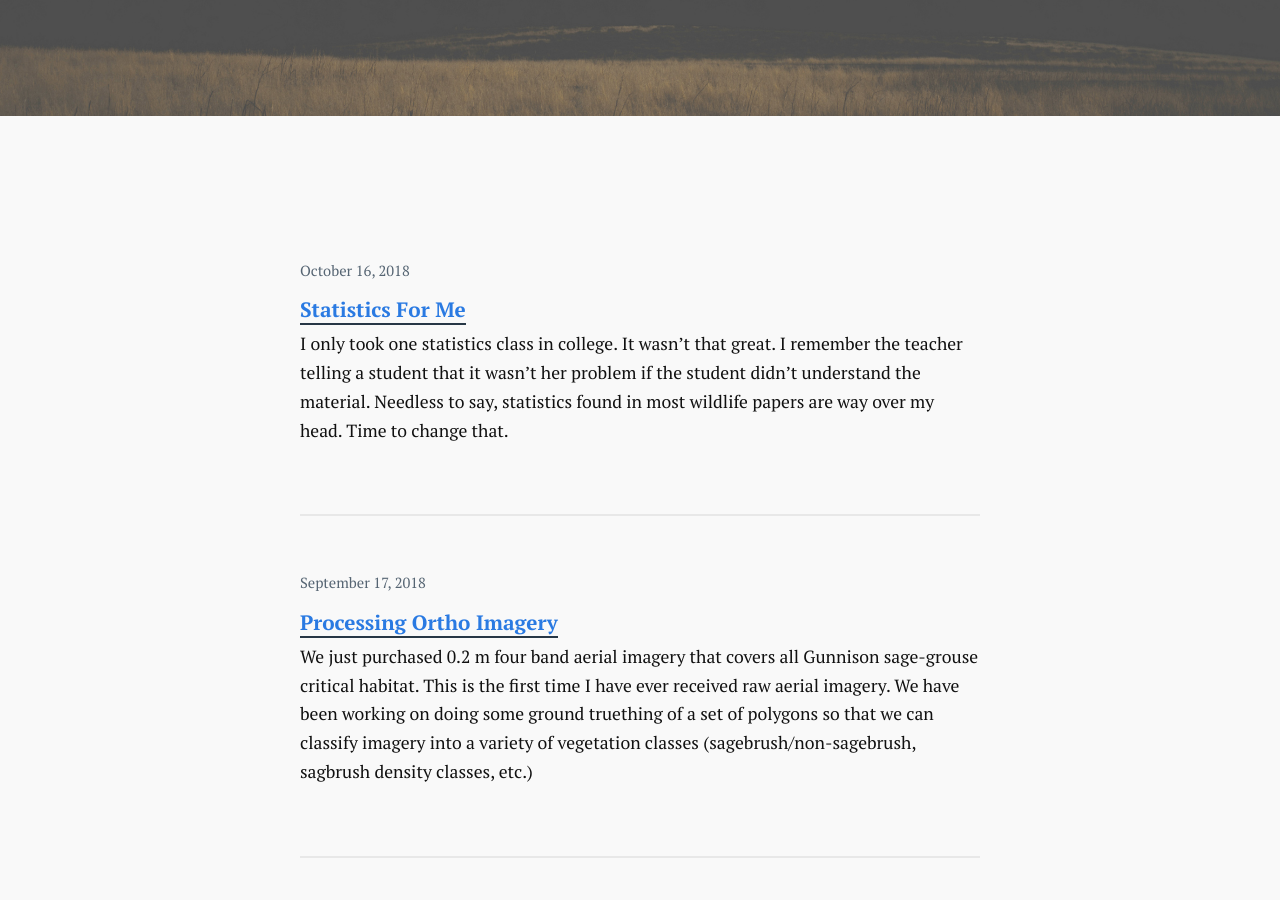
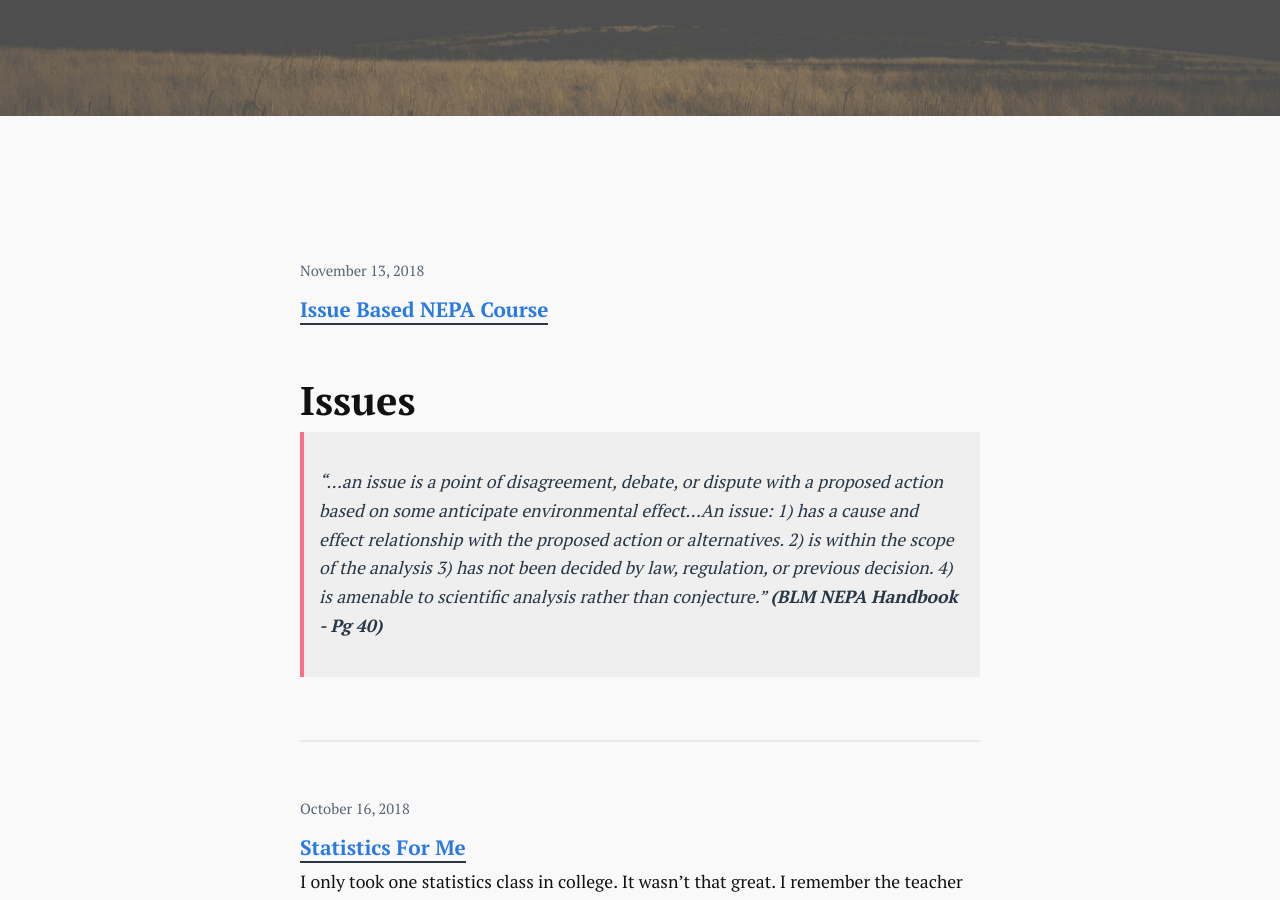
Before and after one commit to mschmidty/bio_notes, a Jekyll site: the page built from notes/index.html, in a window 1280 px wide and 900 px high, scrolled down 750 px. Built offline with Jekyll 4.4.1, drawn with Linux system fonts in a browser that asks for light colours; some of the changed text lies outside the part shown.

Commit message:
updated archy model and added not on NEPA

```diff
--- /dev/null
+++ b/notes/_posts/2018-11-13-issue_based_nepa.md
@@ -0,0 +1,37 @@
+---
+layout: post
+title:  "Issue Based NEPA Course"
+date:   2018-11-13 10:07:03 -0600
+categories: NEPA
+published: true
+---
+## Issues
+> "...an issue is a point of disagreement, debate, or dispute with a proposed action based on some anticipate environmental effect...An issue: 1) has a cause and effect relationship with the proposed action or alternatives. 2) is within the scope of the analysis 3) has not been decided by law, regulation, or previous decision. 4) is amenable to scientific analysis rather than conjecture." **(BLM NEPA Handbook - Pg 40)**
+
+Not everything brought up during scoping is an issue. Issues should be limited to:
+>"Issue[s]...necessary to make a reasoned choice. [If it] is significant, or analysis is necessary to determine significance."
+* "is there a disagreement about the best way to use a resource or resolve an unwanted resource condition."
+
+**Example 1:** "What would be the effect of the alternatives on sage-grouse nesting?"
+**Example 2:** "How will critical deer winter range be affected by the Proposed Action and Alternatives?"
+
+### Identification of Issues
+**Preliminary**
+Start broad: what are all of the issues from internal and external sources.
+Then go through your issues and:
+* are some issues non-substantive?
+* do additional substantive issues come out?
+* Which are issues we need to analyze?
+* Which issues can we address with design criteria?
+
+
+
+
+## Tiering and Incorporate by Reference
+
+**Tiering:** is using the coverage of general matters in a broader NEPA documents in subsequent narrower NEPA documents.
+**Incorporate by Reference:**  "Agencies shall incorporate material...when the effect will be to cut down on bulk without impeding agency and public review of the action."
+
+Both processes take two steps:
+1. **Cite** the source of the incorporated material.
+2. **Summarize** the incorporated material.
```
Also changed, not shown: notes/_posts/2018-08-16-archy-model-for-the-average.md (+1 -1 lines).
